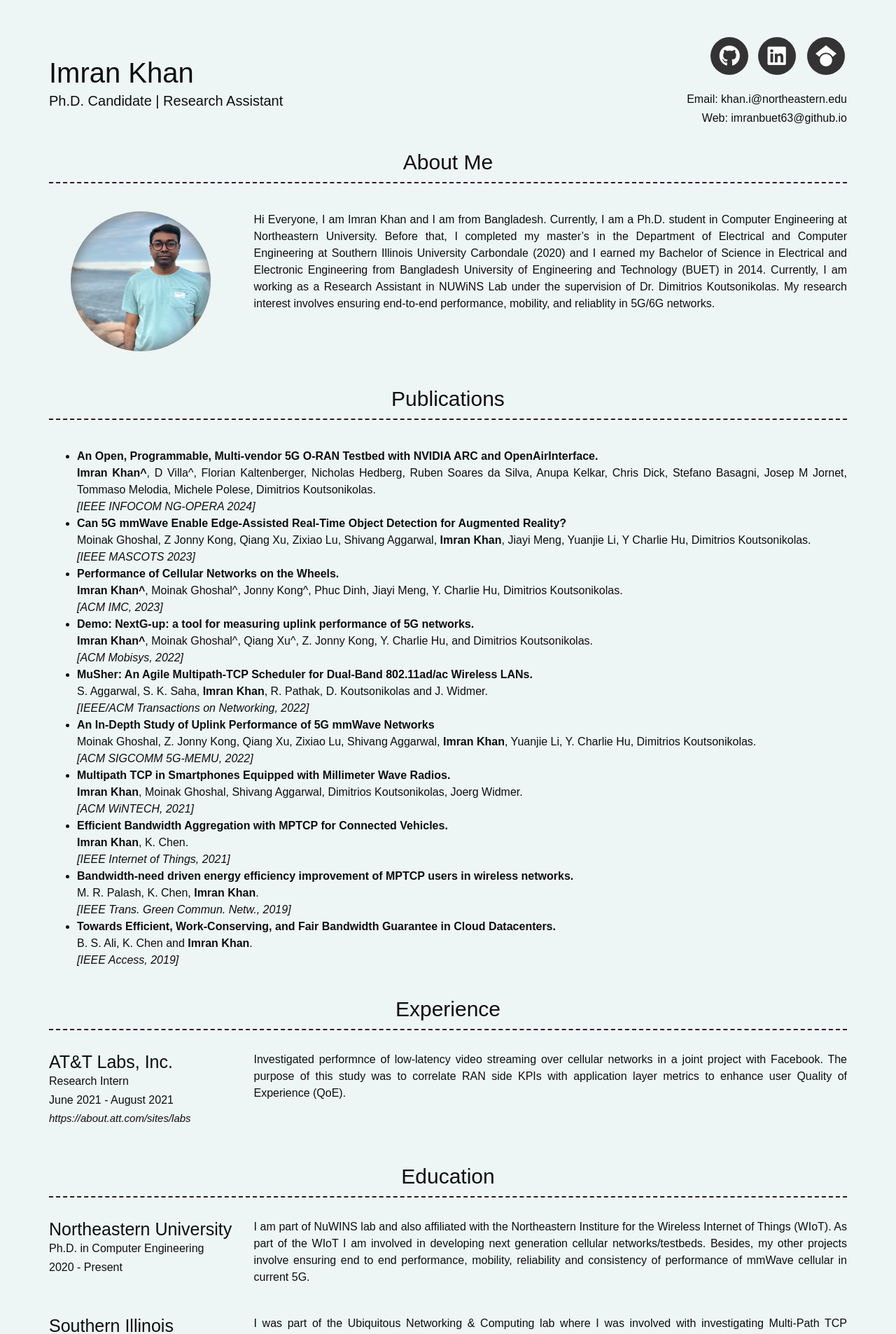
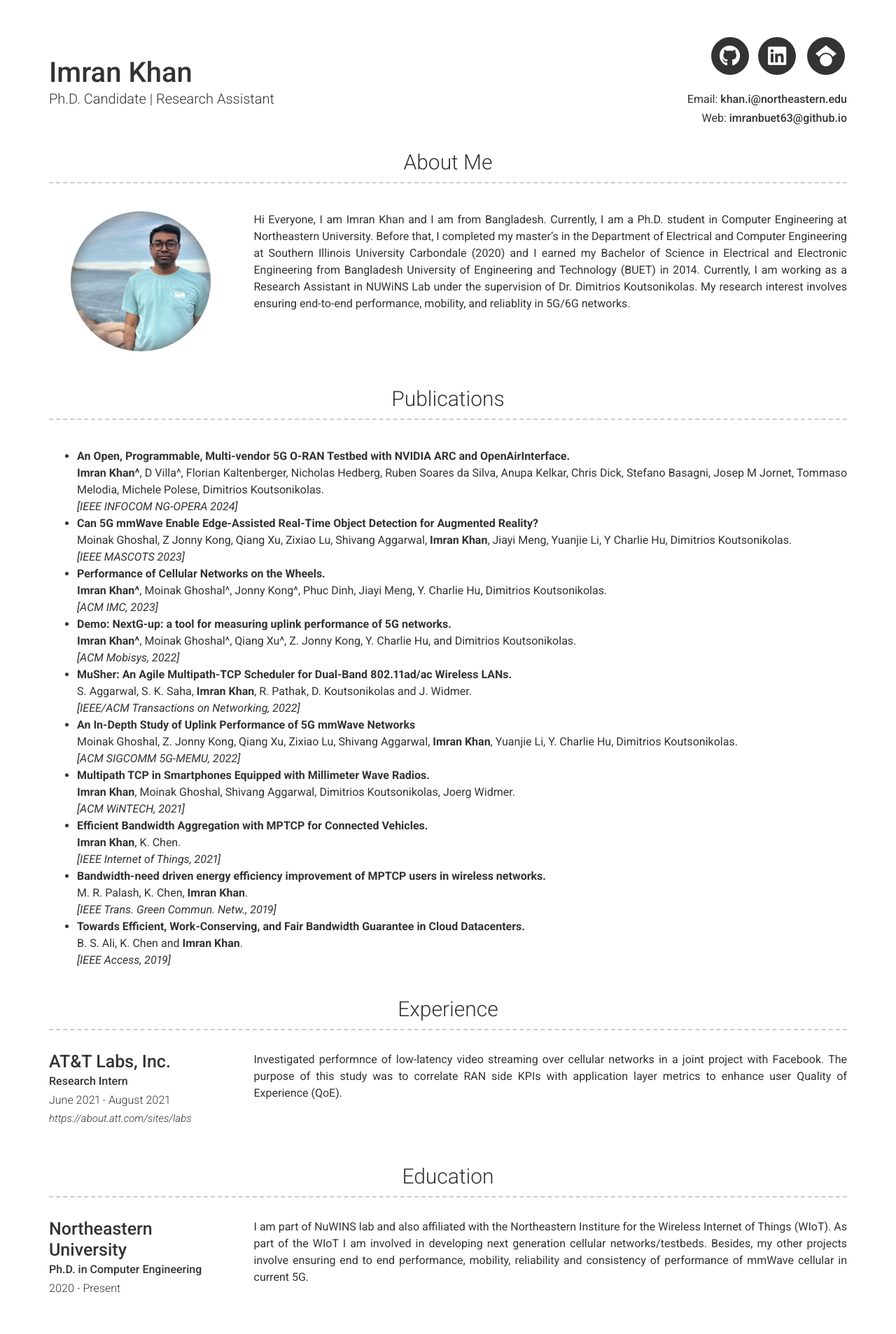
Before and after one commit to imranbuet63/imranbuet63.github.io, a Jekyll site: the page built from index.md, in a window 1280 px wide. Shown: the top 1906 px of the page at 70% size. Built offline with Jekyll 4.4.1, drawn with Linux system fonts in a browser that asks for light colours; nearby versions of some CDN libraries.

Commit message:
revert to old

```diff
--- a/_sass/base.scss
+++ b/_sass/base.scss
@@ -147,8 +147,10 @@ html {
     top: 0px; }
 
 body {
-  background: #edf5f5;
-  font-family: Fira Sans, sans-serif;
+  background: #ffffff;
+  font-family: Roboto, sans-serif;
+  // background: #edf5f5;
+  // font-family: Fira Sans, sans-serif;
   -webkit-font-smoothing: antialiased; }
 
 .center-text {
--- a/_sass/type.scss
+++ b/_sass/type.scss
@@ -1,8 +1,10 @@
 body {
-  color: #0e0e0e;
-  font-family: Fira Sans,sans-serif; //Verdana, sans-serif //Fira Sans,sans-serif //Georgia, serif
+  color: #333;
+  font-family: Roboto, sans-serif;
+  // color: #0e0e0e;
+  // font-family: Fira Sans,sans-serif; //Verdana, sans-serif //Fira Sans,sans-serif //Georgia, serif
   font-feature-settings: "kern", "liga", "pnum";
-  font-size: 1.5rem;
+  font-size: 1rem;
   line-height: 1.5;
 
   @media print {
@@ -16,19 +18,19 @@ h3,
 h4,
 h5,
 h6 {
-  font-family: Fira Sans,sans-serif;
+  font-family: Roboto, sans-serif;
   font-size: 1rem;
   line-height: 1.2;
   margin: 0 0 0.75rem;
 }
 
 p {
-  font-family: Fira Sans,sans-serif;
+  font-family:  Roboto, sans-serif;
   font-size: 1rem;
   margin: 0 0 0.75rem; }
 
 a {
-  font-family: Fira Sans,sans-serif;
+  font-family:  Roboto, sans-serif;
   color: #1a0ba5;
   font-weight: bold;
   transition: color 150ms ease;
@@ -40,24 +42,24 @@ color: #355e98;
 }
 
 h1 {
-  font-family: Fira Sans,sans-serif;
+  // font-family: Fira Sans,sans-serif;
   font-size: 4rem;
-  margin-bottom: 0.4rem;
+  margin-bottom: 0.1rem;
   font-weight: 500;
 }
 
 h2 {
-  font-family: Fira Sans,sans-serif;
+  // font-family: Fira Sans,sans-serif;
   font-weight: 300;
   font-size: 2rem;
 }
 
 h3 {
-  font-family: Fira Sans,sans-serif;
-  font-weight: 520;
+  // font-family: Fira Sans,sans-serif;
+  font-weight: 300; //520
   font-size: 3rem;
   text-align: center;
-  border-bottom: dashed 2px #371919;
+  border-bottom: dashed 2px #CCCCCC; //#371919
   padding-bottom: 10px;
   margin-bottom:40px;
 
@@ -67,20 +69,20 @@ h3 {
 }
 
 h4 {
-  font-family: Fira Sans,sans-serif;
+  //font-family: Fira Sans,sans-serif;
   font-weight: 300;
   font-size:2.5rem;
   margin-bottom:3px;
 }
 
 p, ul {
-  font-family: Fira Sans,sans-serif;
+  //font-family: Fira Sans,sans-serif;
   font-size: 1.6rem;
   text-align: justify;
 }
 
 a i {
-  font-family: Fira Sans,sans-serif;
+  //font-family: Fira Sans,sans-serif;
   font-size:1.6rem;
 }
 
```
